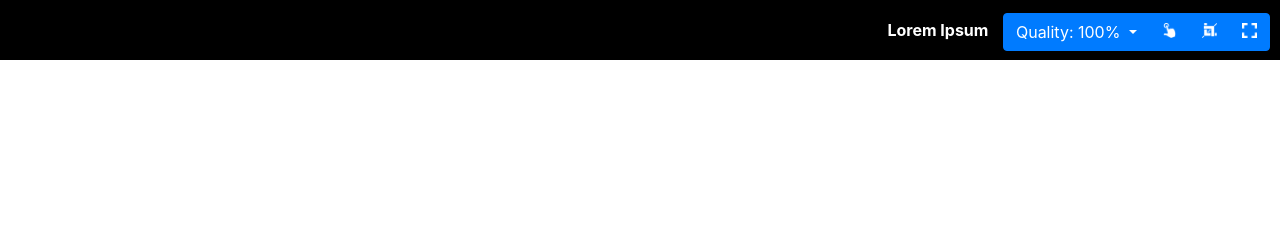
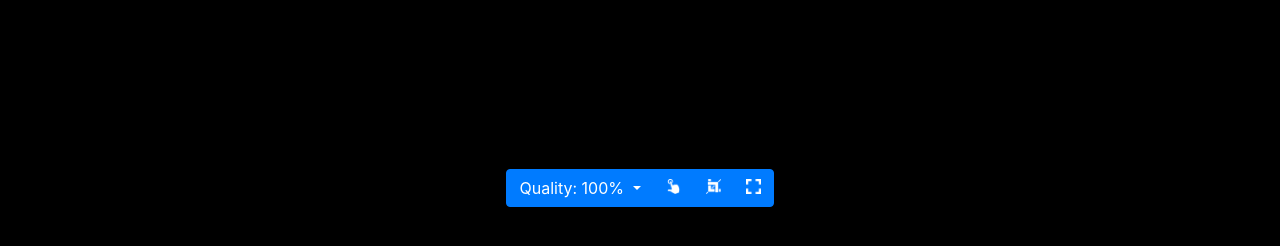
Before and after one commit to lander0s/web-based-remote-desktop, a website: page web_application/client.html in a window 1280 px wide. Drawn offline with nearby package versions, Linux system fonts and the light colour scheme.

Commit message:
center toolbar, implementauto hiding

```diff
--- a/web_application/client.html
+++ b/web_application/client.html
@@ -10,7 +10,6 @@
 
 <body>
   <div class="topbar">
-    <label class="computer-name">Lorem Ipsum</label>
     <div class="btn-group" role="group" aria-label="Button group with nested dropdown">
       <div class="btn-group" role="group">
         <button title="set resolution" id="resolution-button" type="button" class="btn btn-primary dropdown-toggle"
--- a/web_application/css/client.css
+++ b/web_application/css/client.css
@@ -1,14 +1,16 @@
-/* body, html {
-  overflow: hidden;
-  padding: 0;
-} */
+body, html {
+  background-color: black;
+}
 
 .topbar {
-  height: 60px;
-  background-color: black;
+  position: absolute;
+  width: 400px;
+  height: 80px;
   line-height: 60px;
-  padding-right: 10px;
-  text-align: right;
+  left: 50%;
+  margin-left: -200px;
+  text-align: center;
+  transition: all 0.2s linear;
 }
 
 .glyphicon-fullscreen {
--- a/web_application/js/remote_desktop.js
+++ b/web_application/js/remote_desktop.js
@@ -1,7 +1,7 @@
 
 var RemoteDesktop = (function () {
 
-  const topBarHeight = 60;
+  const topBarHeight = 0;
   var screenImg = null;
   var canvas = null;
   var imageScale = "1.0";
@@ -11,7 +11,7 @@ var RemoteDesktop = (function () {
   function init() {
     screenImg = new Image();
     canvas = document.createElement('canvas');
-    $('body').append(canvas);
+    $('body').prepend(canvas);
     $(window).resize(resize);
     $(canvas).click(click);
     updateImage();
--- a/web_application/js/toolbar.js
+++ b/web_application/js/toolbar.js
@@ -25,6 +25,13 @@ const Toolbar = (() => {
         });
       });
     });
+
+    $('.topbar').mouseenter(()=>{
+      $('.topbar').css('top', '0px');
+    });
+    $('.topbar').mouseleave(()=>{
+      $('.topbar').css('top','-60px');
+    });
   }
 
   function on(event, callback) {
```
